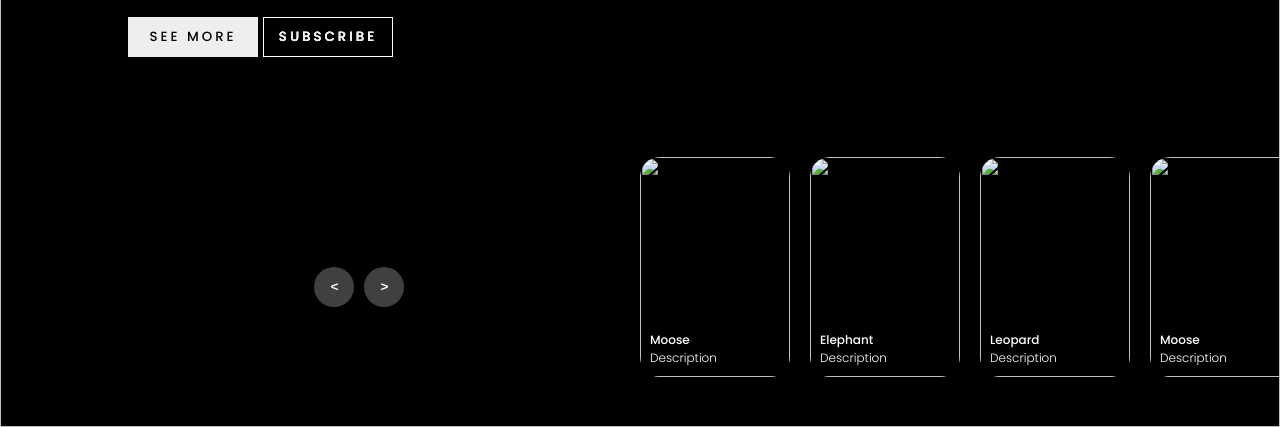
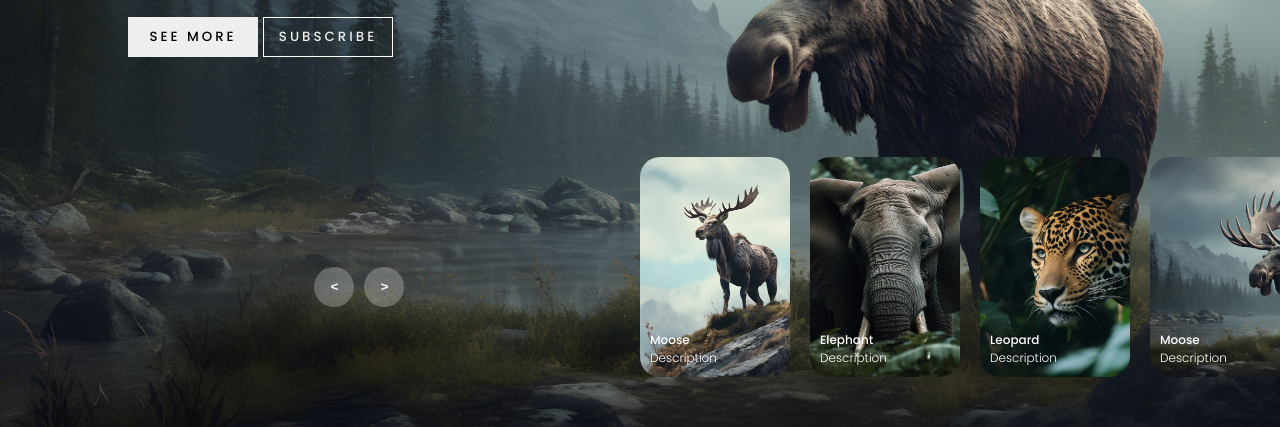
Before and after one commit to RajJoshi1510/slider-project, a plain HTML site: page index.html in a window 1280 px wide. Shown: the part 373-800 px from the top of the page. Drawn offline with Linux system fonts and the light colour scheme.

Commit message:
index.html

```diff
--- a/index.html
+++ b/index.html
@@ -19,7 +19,7 @@
         <!-- list item -->
         <div class="list">
             <div class="item">
-                <img src="image/img1.jpg">
+                <img src="img1.jpg">
                 <div class="content">
                     <div class="author">RAJ</div>
                     <div class="title">DESIGN SLIDER</div>
@@ -34,7 +34,7 @@
                </div>
             </div>
             <div class="item">
-                <img src="image/img2.jpg">
+                <img src="img2.jpg">
                 <div class="content">
                     <div class="author">RAJ</div>
                     <div class="title">DESIGN SLIDER</div>
@@ -49,7 +49,7 @@
                 </div>
             </div>
             <div class="item">
-                <img src="image/img3.jpg">
+                <img src="img3.jpg">
                 <div class="content">
                     <div class="author">RAJ</div>
                     <div class="title">DESIGN SLIDER</div>
@@ -64,7 +64,7 @@
                 </div>
             </div>
             <div class="item">
-                <img src="image/img4.jpg">
+                <img src="img4.jpg">
                 <div class="content">
                     <div class="author">RAJ</div>
                     <div class="title">DESIGN SLIDER</div>
@@ -82,7 +82,7 @@
         <!-- list thumnail -->
         <div class="thumbnail">
             <div class="item">
-                <img src="image/img1.jpg">
+                <img src="img1.jpg">
                 <div class="content">
                     <div class="title">
                         Moose
@@ -93,7 +93,7 @@
                 </div>
             </div>
             <div class="item">
-                <img src="image/img2.jpg">
+                <img src="img2.jpg">
                 <div class="content">
                     <div class="title">
                         Moose
@@ -104,7 +104,7 @@
                 </div>
             </div>
             <div class="item">
-                <img src="image/img3.jpg">
+                <img src="img3.jpg">
                 <div class="content">
                     <div class="title">
                         Elephant
@@ -115,7 +115,7 @@
                 </div>
             </div>
             <div class="item">
-                <img src="image/img4.jpg">
+                <img src="img4.jpg">
                 <div class="content">
                     <div class="title">
                         Leopard
```
